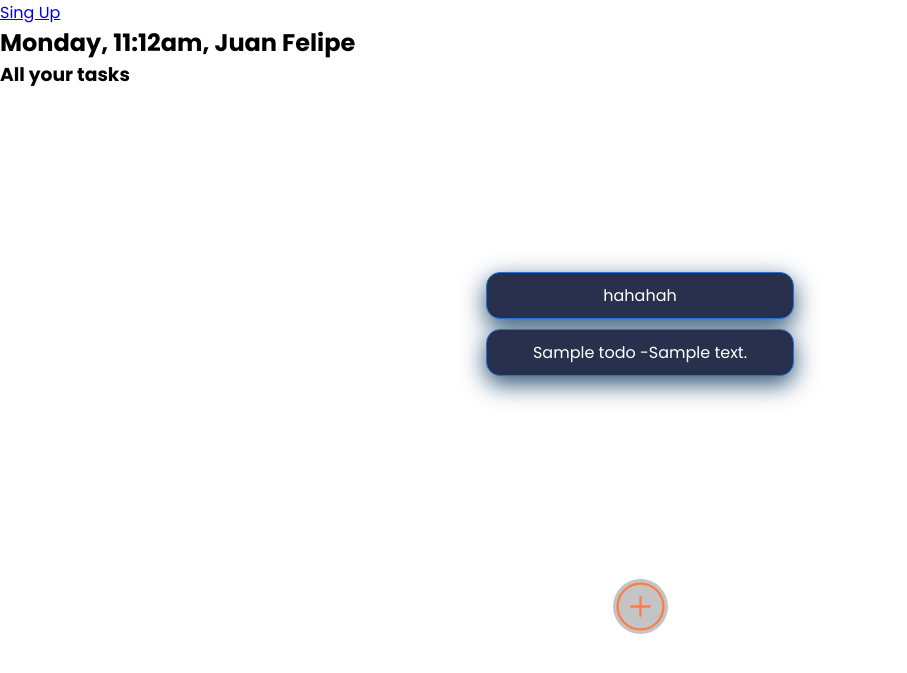
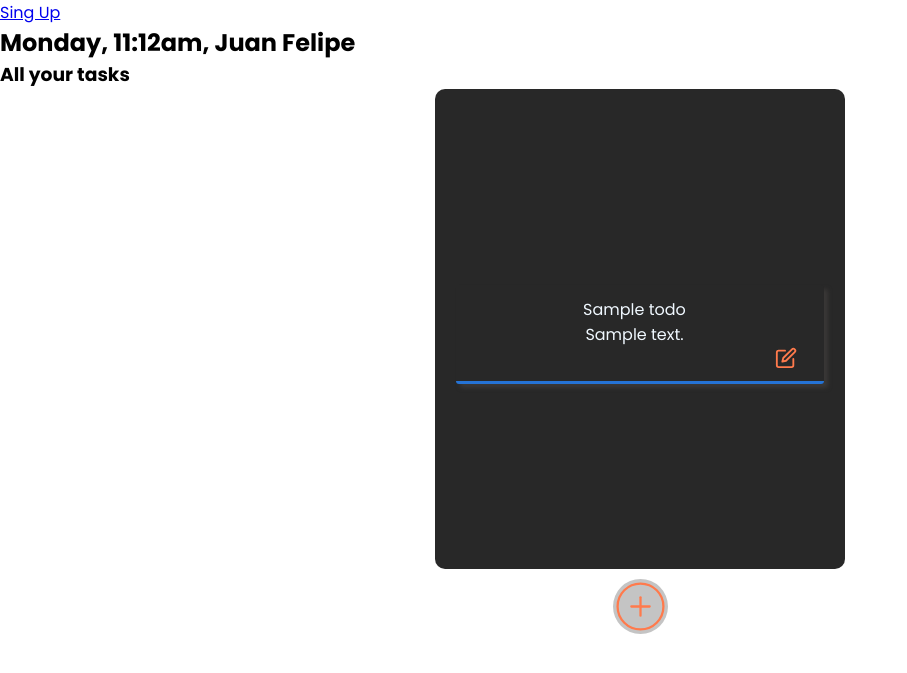
Before and after one commit to juanfcgarcia/todo, a Django app: template todo/templates/todo/your_todos.html in a window 1280 px wide. Shown: the top 673 px of the page, without its empty margins (0-907 px from the left). Run offline with Django 3.2, Linux system fonts and the light colour scheme; the template is opened without the code that fills it: most values are stand-ins (such as "Sample title", 1, 10 or a date in 2020).

Commit message:
added style of card todos

```diff
--- a/todo/static/css/style.css
+++ b/todo/static/css/style.css
@@ -144,16 +144,16 @@ section .container .user .formBx form a{
     text-decoration: none;
 }
 
-
 .todo_container{
     margin-top: 3%;
-    width: 60%;
+    width: 32%;
     height: 60vh;
-    background-color:  rgba(0, 0, 0, 0);
+    background-color: rgba(23, 23, 23, 0.926);
+    border-radius: 10px;
     overflow: hidden;
     overflow-y: scroll;
-    -ms-overflow-style: none;  /* IE and Edge */
-    scrollbar-width: none;  /* Firefox */
+    -ms-overflow-style: none;
+    scrollbar-width: none;
     display:block;
     margin:auto;
     justify-content: center;
@@ -163,6 +163,10 @@ section .container .user .formBx form a{
     margin-bottom: 10px;
 }
 
+.todo_container::-webkit-scrollbar {
+    display: none;
+ }
+
 
 .todo_container ul{
     justify-content: center;
@@ -171,32 +175,35 @@ section .container .user .formBx form a{
     text-align: center;
     display:block;
     margin:auto;
+    padding-left: 0px;
     background-color:  rgba(0, 0, 0, 0);
-
 }
 
+
 .todo_container ul li{
+    color: aliceblue;
     justify-content: center;
     align-content: center;
     align-items: center;
     text-align: center;
     display:block;
     margin:auto;
+    width: 90%;
     list-style: none;
-    padding: 10px;
-    margin-bottom: 10px;
-    width: 40%;
-    border-radius: 12px;
-    background: rgba(41, 48, 77, 1);
-    box-shadow: 0 8px 25px rgba(0, 51, 92, 0.844);
-    color: white;
-    border: 3px;
-    border-radius: 14px;
-    border-width: 1.5px;
-    border-style: solid;
-    border-color: #2573D5;
+    list-style-type: none;
+    background: rgba(255, 255, 255, 0.0);
+    border-radius: 3px;
+    margin-top: 10px;
+    padding-left: 38px;
+    padding-top: 12px;
+    padding-bottom: 12px;
+    padding-right: 49px;
+    overflow: hidden;
+    box-shadow: 4px 4px 4px 0px rgba(66, 63, 61, 0.7);
+    z-index: 2;
+    border-bottom: 3px solid #2573D5;
+}
 
-}
 
  .btn_new_todo{
     height: 55px;
@@ -211,3 +218,16 @@ section .container .user .formBx form a{
     margin:auto;
 
   }
+
+.btn_edit{
+  height: 22px;
+  width: 22px;
+  border: none;
+  display:block;
+  background-color: rgba(0, 0, 0, 0.0);
+  background-size: cover;
+  background-image: url("../images/pencil.svg");
+  margin: 0;
+  margin-left:100%;
+
+}
--- a/todo/templates/todo/your_todos.html
+++ b/todo/templates/todo/your_todos.html
@@ -7,16 +7,17 @@
     <meta charset="UTF-8">
     <link type="text/css" href="https://fonts.googleapis.com/css2?family=Poppins:wght@300;400;600;700;900&display=swap" rel="stylesheet">
     <link rel="stylesheet" type="text/css" href="{% static 'css/style.css' %}">
-    <title>all</title>
+    <title>your todos</title>
 </head>
 <body>
         <h2>Monday, 11:12am, Juan Felipe</h2>
         <h3>All your tasks</h3>
 <div class="todo_container">
             <ul>
-                <li>hahahah</li>
                 {% for todo in todos %}
-                <li>{% if todo.important %}<b>{% endif %}{{ todo.title }}{% if todo.important %}</b>{% endif %}{% if todo.description %} -{{todo.description}} {% endif %}</li>
+                <li>
+                    {% if todo.important %}<b>{% endif %}{{ todo.title }}{% if todo.important %}</b>
+                    {% endif %}{% if todo.description %} <br> {{todo.description}} {% endif %} <button class="btn_edit"></button></li>
                 {% endfor %}
             </ul>
 </div>
```
Also changed, not shown: todo/static/images/pencil.svg (added).
